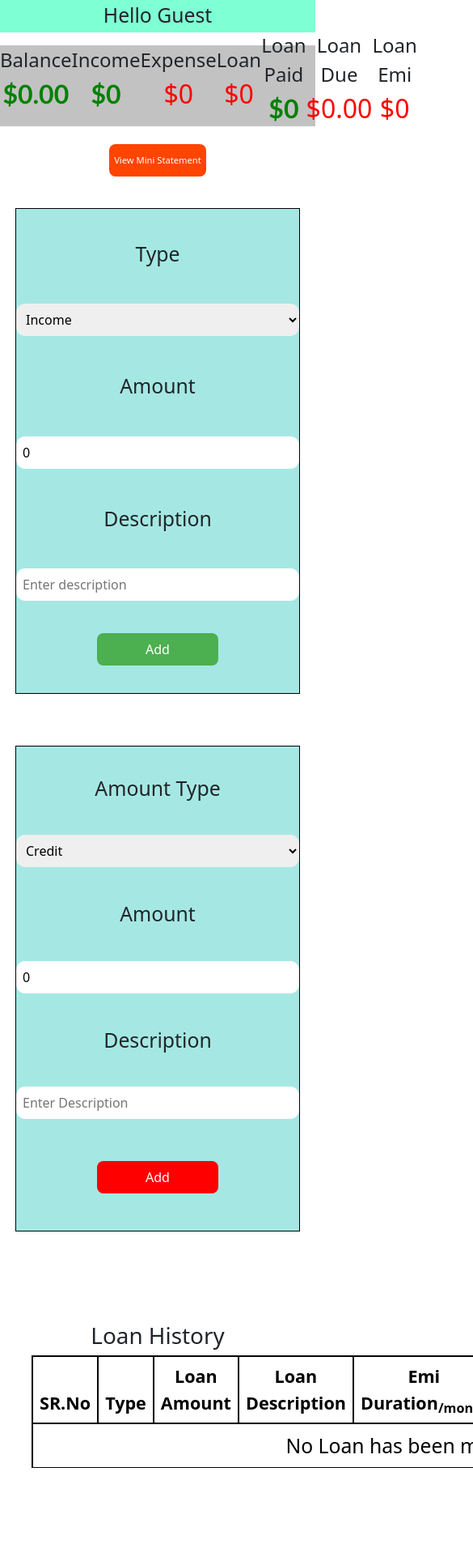
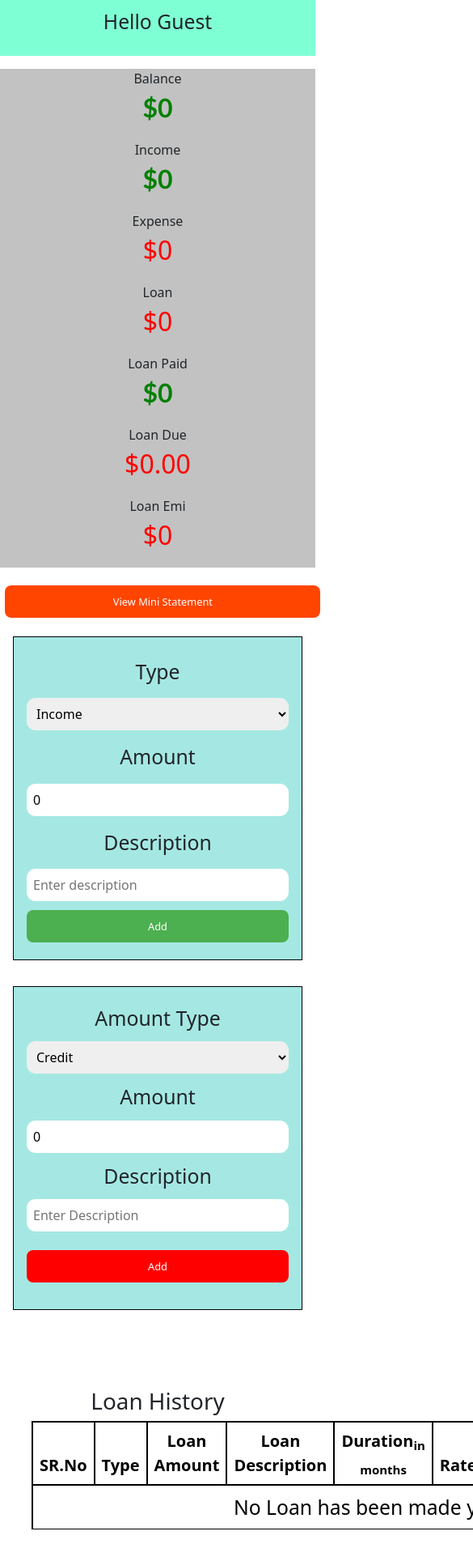
Before and after one commit to inurdream-abhi143/WalletWatch, a React (Vite) app: page / in a window 390 px wide. Shown: the top 1928 px of the page at 81% size, 585 px wide, since content can reach past the window. Before the commit the page ends 1853 px from the top, so only its background shows below. Built offline with nearby package versions, Linux system fonts and the light colour scheme.

Commit message:
Fix  some errors and Potential Error

```diff
--- a/src/App.css
+++ b/src/App.css
@@ -1,3 +1,4 @@
+/* General Reset */
 #root {
   margin: 0;
   padding: 0;
@@ -5,16 +6,19 @@
   box-sizing: border-box;
 }
 
+/* Header */
 .header {
   width: 100%;
   font-size: 1rem;
   margin-bottom: 0.3rem 0;
   display: flex;
+  flex-wrap: wrap;
   flex-direction: column;
   background-color: aquamarine;
   height: 40px;
 }
 
+/* Balance Section */
 .Balance-section {
   font-size: 1.5rem;
   height: 100px;
@@ -37,6 +41,7 @@
   font-size: 2rem;
 }
 
+/* Content Container */
 .content-container {
   display: flex;
   justify-content: center;
@@ -44,6 +49,7 @@
   flex-wrap: wrap;
 }
 
+/* Add/Remove Balance Form */
 .add-rem-bal-form {
   display: flex;
   flex-direction: column;
@@ -82,6 +88,7 @@ label {
   transition: background-color 0.3s;
 }
 
+/* Loan Form */
 .Loan-form {
   display: flex;
   flex-direction: column;
@@ -107,31 +114,25 @@ label {
   transition: background-color 0.3s;
 }
 
-.Mbtn {
+/* Buttons */
+.Mbtn, .Pbtn {
   width: 120px;
   height: 40px;
   margin: 0.4rem;
-  background-color: orangered;
   color: white;
   border: none;
   border-radius: 0.5rem;
   font-size: 0.7rem;
   cursor: pointer;
 }
+.Mbtn {
+  background-color: orangered;
+}
 .Pbtn {
-  width: 120px;
-  height: 40px;
-  margin: 0.4rem;
   background-color: blue;
-  color: white;
-  border: none;
-  border-radius: 0.5rem;
-  font-size: 0.7rem;
-  cursor: pointer;
 }
 
-/* Table section */
-
+/* Table Section */
 .table-section {
   width: 800px;
   margin: 40px auto;
@@ -144,8 +145,7 @@ table {
   border-collapse: collapse;
 }
 
-th,
-td {
+th, td {
   border: 2px solid black;
   padding: 10px;
   text-align: center;
@@ -160,8 +160,75 @@ tr {
 tr:nth-child(even) {
   background-color: rgb(244, 180, 141);
 }
+
+/* Loan History Header */
 .loan-history-header {
   width: 80vw;
   margin: 40px auto;
   padding-top: 40px;
 }
+
+/* Responsive Design */
+@media (max-width: 768px) {
+
+  .header {
+    font-size: 0.9rem;
+    height: auto;
+    padding: 0.5rem;
+  }
+
+  .Balance-section {
+    flex-direction: column;
+    font-size: 1.2rem;
+    height: auto;
+    margin: 1rem 0;
+  }
+
+  .add-rem-bal-form, .Loan-form {
+    width: 90%;
+    min-height: 400px;
+    margin: 1rem;
+    align-items: center;
+  }
+
+  .input-field {
+    width: 100%;
+  }
+
+  .Addbtn, .Loanbtn, .Mbtn, .Pbtn {
+    width: 100%;
+    font-size: 0.9rem;
+  }
+
+  .table-section {
+    width: 100%;
+    margin: 20px auto;
+  }
+
+  table {
+    font-size: 0.9rem;
+  }
+}
+
+@media (max-width: 480px) {
+  .header {
+    font-size: 0.8rem;
+  }
+
+  .Balance-section {
+    font-size: 1rem;
+  }
+
+  .add-rem-bal-form, .Loan-form {
+    width: 100%;
+    padding: 1rem;
+  }
+
+  .Addbtn, .Loanbtn, .Mbtn, .Pbtn {
+    font-size: 0.8rem;
+  }
+
+  table {
+    font-size: 0.8rem;
+  }
+}
--- a/src/App.jsx
+++ b/src/App.jsx
@@ -17,20 +17,24 @@ const App = () => {
   const [loanDue, setLoanDue] = useState(0);
   const [emi, setEmi] = useState(0);
   const [showStatement, setShowStatement] = useState(false); // toggle state
-  // const [date, setDate] = useState(""); //Not Needed for adding the date
+  // const [showLoanHistory, setShowLoanHistory] = useState(false); // toggle state
+
+  //For storing data in local storage
 
   useEffect(() => {
-    // Load transactionList from localStorage when the app starts
-    const storedTransactionList = localStorage.getItem("transactionList");
+    // Load transactionList from localStorage
+  let storedTransactionList = localStorage.getItem("transactionList");
+    let storedLoanList = localStorage.getItem("loanList");
+
     if (storedTransactionList) {
-      const parsedList = JSON.parse(storedTransactionList);
-      setTransactionList(parsedList);
+      const parsedTransactions = JSON.parse(storedTransactionList);
+      setTransactionList(parsedTransactions);
 
-      // Recalculate balance, income, and expense from the loaded transactions
       let tempBalance = 0;
       let tempIncome = 0;
       let tempExpense = 0;
-      parsedList.forEach((transaction) => {
+
+      parsedTransactions.forEach((transaction) => {
         if (transaction.type === "Income") {
           tempBalance += transaction.amount;
           tempIncome += transaction.amount;
@@ -39,12 +43,49 @@ const App = () => {
           tempExpense += transaction.amount;
         }
       });
+
       setBalance(tempBalance);
       setIncome(tempIncome);
       setExpense(tempExpense);
     }
+
+    if (storedLoanList) {
+      const parsedLoans = JSON.parse(storedLoanList);
+      setLoanList(parsedLoans);
+
+      //  Recalculate loan-related values too (optional but useful)
+      let totalLoan = 0;
+      let totalDue = 0;
+      let totalPaid = 0;
+      let loan_Emi = 0;
+
+      parsedLoans.forEach((loan) => {
+        if (loan.type === "credit"  ) {
+          totalLoan += loan.amount;
+          totalDue += loan.totalAmount;
+        } else if (loan.type === "debit") {
+          totalPaid += loan.amount;
+          totalDue -= loan.amount;
+        }else if(loan.type === "loan"){
+          totalLoan += loan.amount;
+          totalDue += loan.totalAmount;
+          loan_Emi += loan.emiperMonth;
+        }
+      });
+
+      setLoan(totalLoan);
+      setLoanDue(totalDue < 0 ? 0 : totalDue);
+      setLoanPaid(totalPaid);
+      setEmi(loan_Emi);
+    }
+
+    //  storedLoanList = localStorage.removeItem("loanList");
+    //  storedTransactionList = localStorage.removeItem("transactionList");
+
   }, []);
 
+
+// logic for handling Transaction and Loan
   const handleTransaction = (transaction) => {
     const updatedList = [...transactionList, transaction];
     setTransactionList(updatedList);
@@ -59,7 +100,6 @@ const App = () => {
 
     localStorage.setItem("transactionList", JSON.stringify(updatedList));
   };
-
   const handleLoan = (loanDetails) => {
     const { type, amount, emiRate, emiDuration } = loanDetails;
 
@@ -108,8 +148,24 @@ const App = () => {
       date: loanDetails.date,
     };
     console.log(loanInfo);
-    setLoanList((prev) => [...prev, loanInfo]);
+    // setLoanList((prev) => [...prev, loanInfo]);
+
+    const updatedLoanList = [...loanList , loanInfo]
+    setLoanList(updatedLoanList);
+
+
+    localStorage.setItem("loanList", JSON.stringify(updatedLoanList));
+
+
+
+
   };
+  useEffect(() => {
+    const calculatedBalance = income - expense + loan - loanPaid;
+    setBalance(parseFloat(calculatedBalance.toFixed(2)));
+  }, [income, expense, loan, loanPaid]);
+
+
 
   return (
     <>
--- a/src/components/AddRemBal.jsx
+++ b/src/components/AddRemBal.jsx
@@ -1,5 +1,5 @@
 // its form where we can add or remove balance
-import {  useState } from "react";
+import { useState } from "react";
 const AddRemBal = ({ handleTransaction }) => {
   // const reducer = (state, action) => {};
 
@@ -24,6 +24,7 @@ const AddRemBal = ({ handleTransaction }) => {
       setAmount(0);
       setType("Income");
       setDescription("");
+
     }
   };
   return (
--- a/src/components/Header.jsx
+++ b/src/components/Header.jsx
@@ -1,6 +1,5 @@
 const Header = ({ balance, income, expense, loan, loanPaid, loanDue, emi }) => {
-  const TotalBalance = (income - expense + loan - loanPaid).toFixed(2);
-  balance = TotalBalance;
+
   const UserName = "Guest";
   return (
     <>
@@ -9,7 +8,7 @@ const Header = ({ balance, income, expense, loan, loanPaid, loanDue, emi }) => {
       </div>
       <div className="Balance-section">
         <p>
-          Balance<span className="green">${TotalBalance}</span>
+          Balance<span className="green">${balance}</span>
         </p>
         <p>
           Income<span className="green">${income}</span>
--- a/src/components/LoanHistory.jsx
+++ b/src/components/LoanHistory.jsx
@@ -1,23 +1,29 @@
 export const LoanHistory = ({ loanList }) => {
+  // const numberOfEmiLeft = (loan) => {
+  //   if (!loan.emiDuration || !loan.emisPaid) return "N/A";
+  //   return loan.emiDuration - loan.emisPaid;
+  // };
+
   return (
     <>
       <div className="loan-history-header">
         <h2 className="fs-1 my3">Loan History</h2>
         <table className="table">
           <thead>
-            <tr className="table-header fs-4 text-center ">
+            <tr className="table-header fs-5 text-center ">
               <th>SR.No</th>
               <th>Type</th>
               <th>Loan Amount</th>
               <th>Loan Description</th>
               <th>
-                Emi Duration
-                <sub>/month</sub>
+                Duration
+                <sub>in months</sub>
               </th>
-              <th>Emi Rate</th>
+              <th>Rate</th>
               <th>Total Amount</th>
-              <th>EMi/Month</th>
+              <th>EMi Amount</th>
               <th>Date</th>
+              {/* <th>pay Emi</th> */}
             </tr>
           </thead>
           <tbody>
@@ -40,10 +46,15 @@ export const LoanHistory = ({ loanList }) => {
                     <td>{loan.totalAmount || " N / A"}</td>
                     <td>{loan.emiperMonth || "N/A"}</td>
                     <td>{loan.date || " N / A"}</td>
+                    {/* <td><button>Pay</button></td> */}
                   </tr>
                 );
               })
             )}
+
+
+
+
           </tbody>
         </table>
       </div>
```
